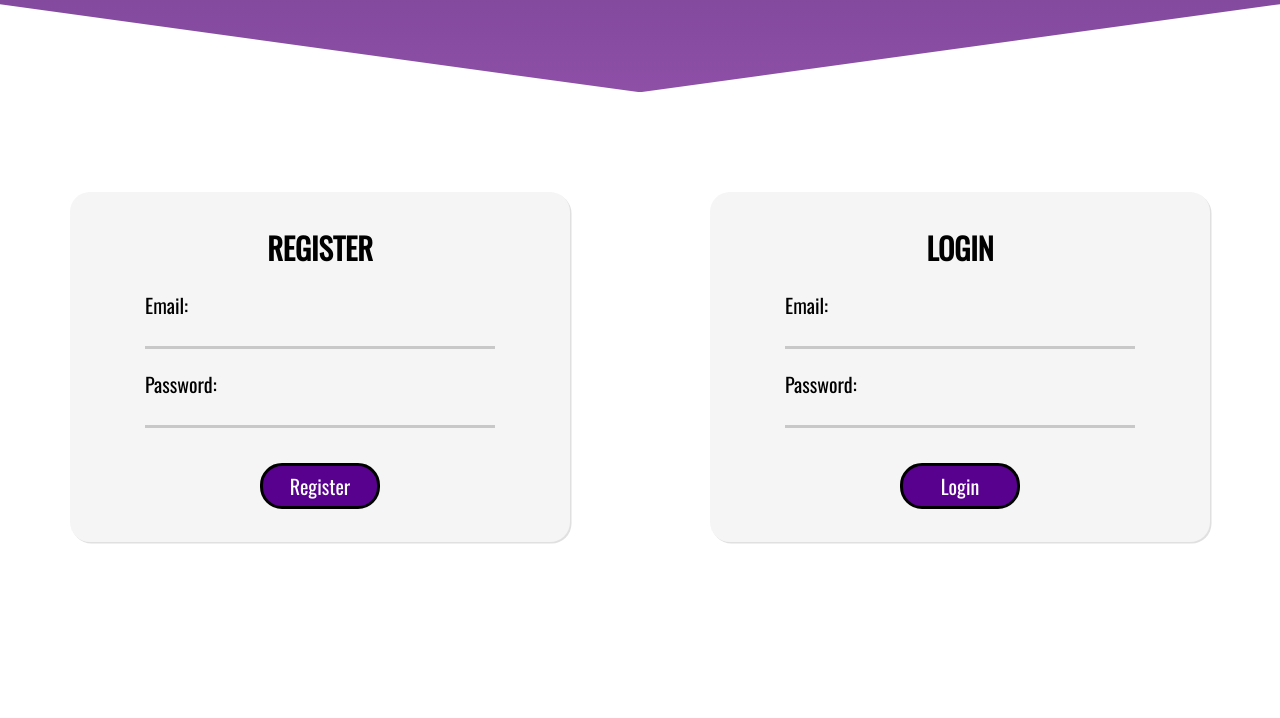
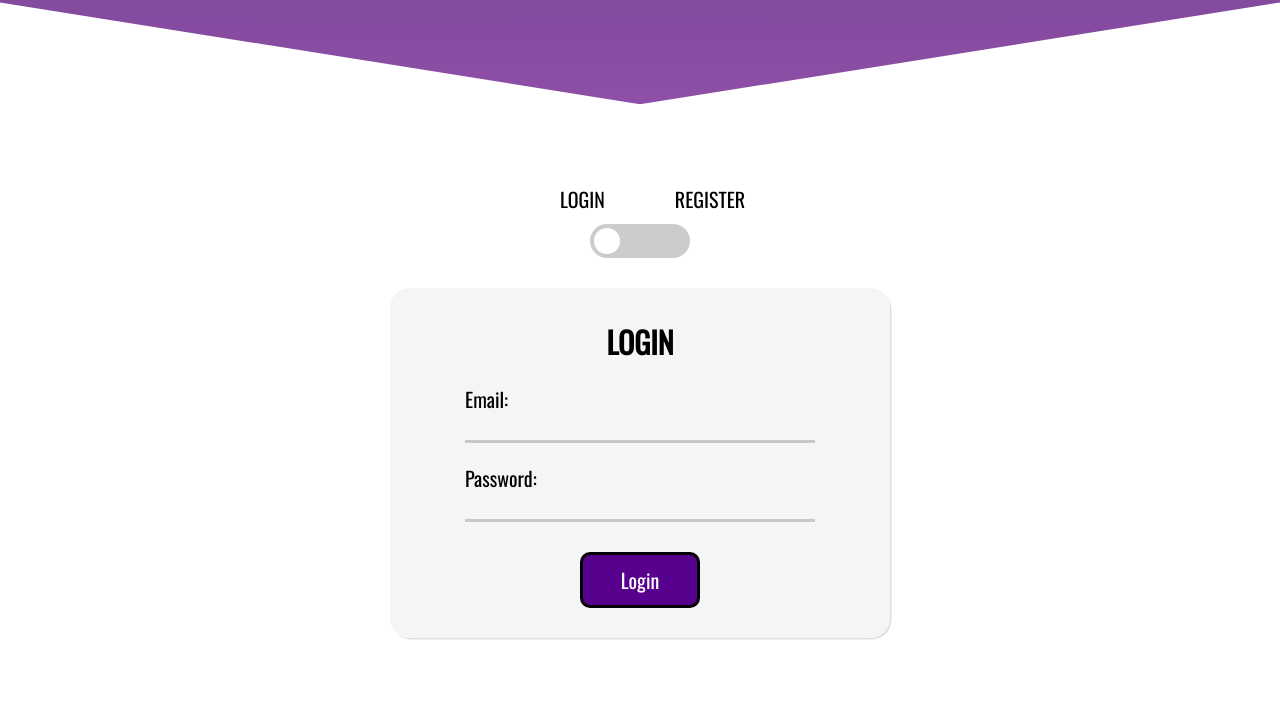
Before and after one commit to LidoKing/Trying-SASS, a website: page public/index.html in a window 1280 px wide. Shown: the part 575-1293 px from the top of the page. Drawn offline with nearby package versions, Linux system fonts and the light colour scheme; no server answers.

Commit message:
Added switch to toggle login card flip

```diff
--- a/public/index.html
+++ b/public/index.html
@@ -38,24 +38,24 @@
         </div>
       </section>
 
+      <div id="welcome"></div>
+
       <section id="firebase-auth">
-        <div id="reg-container" class="container">
-          <h2>REGISTER</h2>
 
-          <form id="register">
-            <label for="email" class="email-label">Email:</label>
-            <br>
-            <input type="text" name="email" class="email-field" id="reg-email">
-            <br>
-            <label for="pw" class="pw-label">Password:</label>
-            <br>
-            <input type="password" name="pw" class="pw-field" id="reg-pw">
-          </form>
-
-          <button type="button" name="register" id="reg-but">Register</button>
+        <div class="switch-guide">
+          <span id="login">LOGIN</span>
+          <span id="register">REGISTER</span>
         </div>
 
-        <div id="login-container" class="container">
+        <label id="flip-switch">
+          <input type="checkbox" id="checkbox">
+          <span class="slider"></span>
+        </label>
+
+
+        <div class="flip-card">
+          <div id="card-inner">
+            <div class="form-container" id="card-front">
               <h2>LOGIN</h2>
 
               <form id="login">
@@ -71,9 +71,30 @@
               <button type="button" name="login" id="login-but">Login</button>
               <button type="button" name="logout" id="logout-but">Logout</button>
             </div>
+
+            <div class="form-container" id="card-back">
+              <h2>REGISTER</h2>
+
+              <form id="register">
+                <label for="email" class="email-label">Email:</label>
+                <br>
+                <input type="text" name="email" class="email-field" id="reg-email">
+                <br>
+                <label for="pw" class="pw-label">Password:</label>
+                <br>
+                <input type="password" name="pw" class="pw-field" id="reg-pw">
+              </form>
+
+              <button type="button" name="register" id="reg-but">Register</button>
+            </div>
+          </div>
+        </div>
       </section>
     </main>
 
     <script src="init-auth.js"></script>
+    <script src="switch.js"></script>
+
+    </script>
   </body>
 </html>
--- a/public/sass/main.sass
+++ b/public/sass/main.sass
@@ -35,7 +35,7 @@ body
   background: var(--banner-bg)
   text-align: center
   width: 100%
-  padding: 2.8rem 0 6rem 0
+  padding: 10rem 0 6rem 0
   clip-path: polygon(50% 0, 100% 0, 100% 85%, 50% 100%, 0 85%, 0 0)
 
   .logo
@@ -63,92 +63,177 @@ body
   width: 100%
   height: auto
   @include flex(column, center)
-  margin: 10rem 0
+  margin: 8rem 0
 
-  .container
+  .switch-guide
+    @include flex(row, center, space-between)
+    width: 160px
+    margin-bottom: 1rem
+
+    span
+      font-size: 2rem
+
+    #register
+      padding-left: 7rem
+
+  // Switch
+  #flip-switch
+    position: relative
+    display: block
+    width: 100px
+    height: 34px
+    margin-bottom: 3rem
+
+    // Hide default checkbox
+    #checkbox
+      opacity: 0
+      width: 0
+      height: 0
+
+      // Change toggle track colour
+      &:checked + .slider
+        background: black
+
+      // Move toggle circle
+      &:checked + .slider::before
+        @include vendorPrefixes.transform(translateX(66px))
+
+      &:checked + #card-inner
+        @include vendorPrefixes.transform(rotateY(180deg))
+
+
+    // Toggle track
+    .slider
+      position: absolute
+      cursor: pointer
+      top: 0
+      right: 0
+      bottom: 0
+      left: 0
+      background: #ccc
+      @include vendorPrefixes.transition(background .4s ease)
+      border-radius: 34px
+
+      // Toggle circle
+      &::before
+        position: absolute
+        content: ""
+        height: 26px
+        width: 26px
+        left: 4px
+        bottom: 4px
+        background: white
+        @include vendorPrefixes.transition(all .4s ease)
+        border-radius: 50%
+
+
+  // Define size of card
+  .flip-card
     width: 50rem
     height: 35rem
-    background: #f5f5f5
-    border-radius: 2rem
-    @include flex(column, center, center)
-    box-shadow: 1.5px 1.5px #e0e0e0
-    margin-bottom: 7rem
-    @include vendorPrefixes.transition(all .2s ease-out)
+    perspective: 2000px
 
-    &:focus-within
-      width: 52rem
-      height: 36.4rem
+    #card-inner
+      position: relative
+      width: 100%
+      height: 100%
+      @include vendorPrefixes.transition(transform 1s)
+      transform-style: preserve-3d
+      box-shadow: 1.5px 1.5px #e0e0e0
+      border-radius: 2rem
 
-    h2
-      font-size: 3rem
-      margin-bottom: 2rem
+      /*&:hover
+        @include vendorPrefixes.transform(rotateY(180deg))
 
-    form
-      width: 70%
+      #card-back
+        @include vendorPrefixes.transform(rotateY(180deg))
 
-      label
-        font-size: 2rem
+      .form-container
+        position: absolute
+        width: 100%
+        height: 100%
+        border-radius: 2rem
+        background: #f5f5f5
+        @include flex(column, center, center)
+        @include vendorPrefixes.transition(all .2s ease-out)
+        // Keep opposite side invisible
+        backface-visibility: hidden
 
-      input
-        width: 100%
-        font-size: 1.8rem
-        border: none
-        border-bottom: 3px solid #c8c8c8
-        background: transparent
+        h2
+          font-size: 3rem
+          margin-bottom: 2rem
 
-      .email-field
-        margin-bottom: 2rem
+        form
+          width: 70%
 
-    #reg-but
-      font-size: 2rem
-      background: #59018f
-      color: white
-      width: 12rem
-      padding: .5rem 0
-      border-radius: 2.2rem
-      cursor: pointer
-      margin-top: 3.5rem
-      border: black 3px solid
-      display: show
-      @include vendorPrefixes.transition(all .2s ease-in)
+          label
+            font-size: 2rem
 
-      &:hover
-        background: white
-        color: #59018f
+          input
+            width: 100%
+            font-size: 1.8rem
+            border: none
+            border-bottom: 3px solid #c8c8c8
+            background: transparent
+            outline: none
 
-    #login-but
-      @extend #reg-but
+          .email-field
+            margin-bottom: 2rem
 
-    #logout-but
-      @extend #reg-but
-      display: none
+        #reg-but
+          font-size: 2rem
+          background: #59018f
+          color: white
+          width: 12rem
+          padding: 1rem 0
+          border-radius: 1rem
+          cursor: pointer
+          margin-top: 3rem
+          border: black 3px solid
+          display: show
+          @include vendorPrefixes.transition(all .2s ease-in)
+
+          &:hover
+            background: white
+            color: #59018f
+
+        #login-but
+          @extend #reg-but
+
+        #logout-but
+          @extend #reg-but
+          display: none
+
+#welcome
+  display: none
+  text-align: center
+  font-size: 4rem
+  color: black
+  margin-top: 6rem
 
 // media query
-@media screen and (min-width: 1000px)
+@media screen and (min-width: 1100px)
 
   // banner section
   .banner
     display: flex
-    padding: 2.8rem 0 12rem 0
-    justify-content: center
+    padding: 12rem 0 12rem 0
+    justify-content: space-around
     align-items: center
     flex-direction: row-reverse
 
     .logo
       width: 45rem
       @include vendorPrefixes.transform(ScaleX(-1))
+      margin-right: 5rem
 
     .description
-      margin: 0
       text-align: left
-      padding: 6.5rem 5rem 0 0
+      margin: 4rem 5rem 0 5rem
 
       h1
         font-size: 5.5rem
         line-height: 8rem
-
-        #br1
-          display: none
 
         #br2
           display: inline
@@ -156,7 +241,3 @@ body
       p
         font-size: 3.5rem
         margin-top: 2.8rem
-
-  // firebase-auth section
-  #firebase-auth
-    @include flex(row, center, space-around)
--- /dev/null
+++ b/public/switch.js
@@ -0,0 +1,10 @@
+const checkbox = document.getElementById('checkbox');
+const card = document.getElementById('card-inner');
+
+checkbox.onclick = () => {
+  if (checkbox.checked == true) {
+    card.style.transform = 'rotateY(180deg)';
+  } else {
+    card.style.transform = "rotateY(0deg)";
+  }
+}
```
Also changed, not shown: public/css/main.css, 1 other file. Lines whose indentation alone changed are shown as unchanged.
